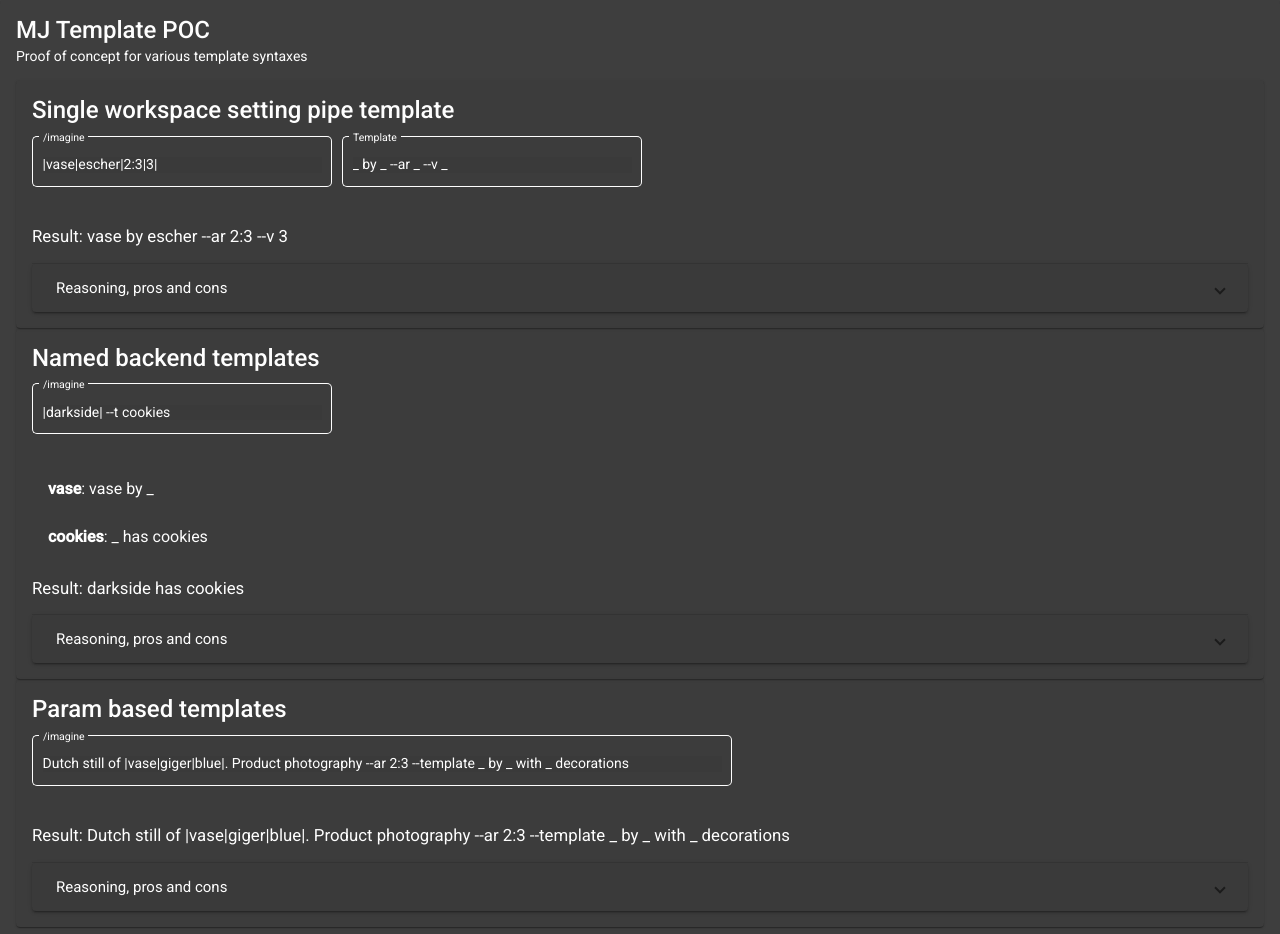
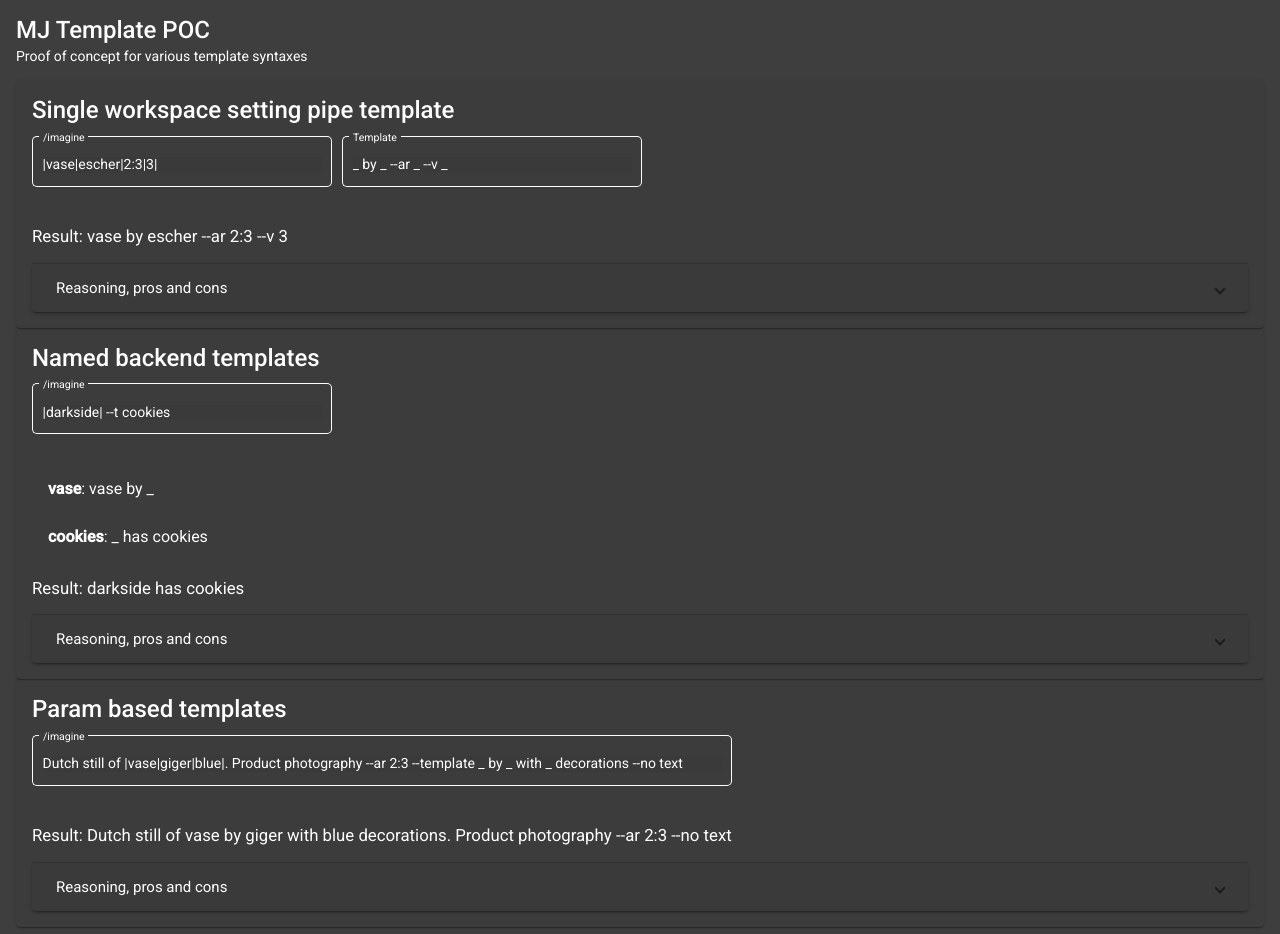
Before and after one commit to Jonathan-Ironman/MJ-Templates, an Angular app: page / in a window 1280 px wide. Shown: the top 934 px of the page. Built offline with nearby package versions, Linux system fonts and the light colour scheme; what @angular/material-moment-adapter would draw is missing.

Commit message:
Regex was still broken

```diff
--- a/src/app/components/param-template/param-template.component.ts
+++ b/src/app/components/param-template/param-template.component.ts
@@ -10,9 +10,9 @@ import { combineLatest, map, Observable, startWith } from 'rxjs';
 export class ParamTemplateComponent implements OnInit {
   title = 'Param based templates';
   defaultInput =
-    'Dutch still of |vase|giger|blue|. Product photography --ar 2:3 --template _ by _ with _ decorations';
+    'Dutch still of |vase|giger|blue|. Product photography --ar 2:3 --template _ by _ with _ decorations --no text';
 
-  templateRegex = /--template\s+(.+)(?=\s--)/;
+  templateRegex = /--template\s+(.*?)(?=\s--|$)/;
   templateVarsRegex = /\|(.*)\|/;
   templateVarsSplitChar = '|';
   templateVarPlaceholder = '_';
@@ -59,7 +59,7 @@ export class ParamTemplateComponent implements OnInit {
           template
         );
 
-        // Remove --t and template name from input.
+        // Remove param and template from input.
         input = input.replace(this.templateRegex, '');
 
         // Replace the template variables with the filled template.
```
